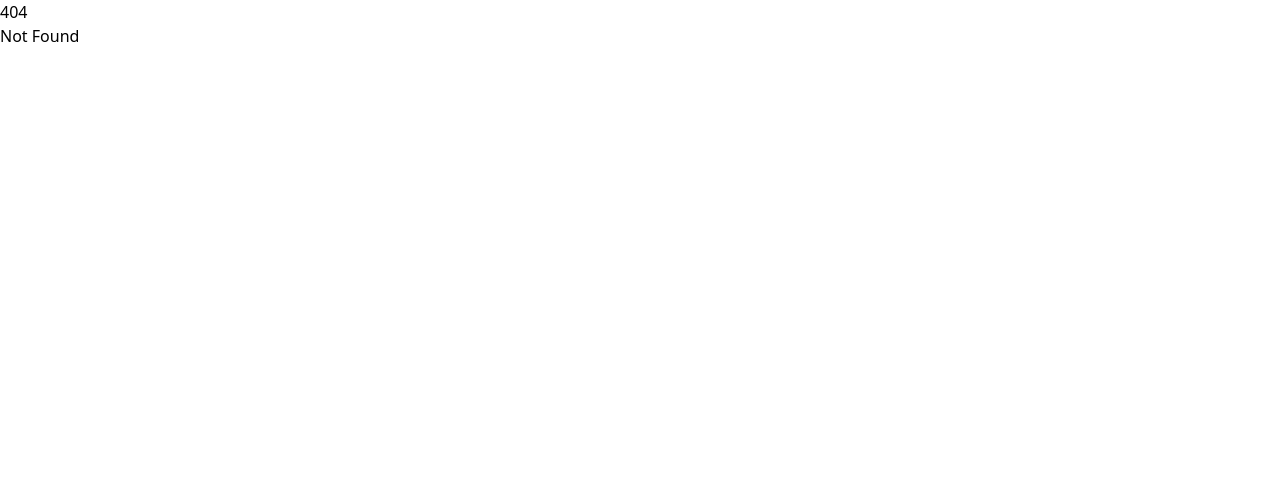
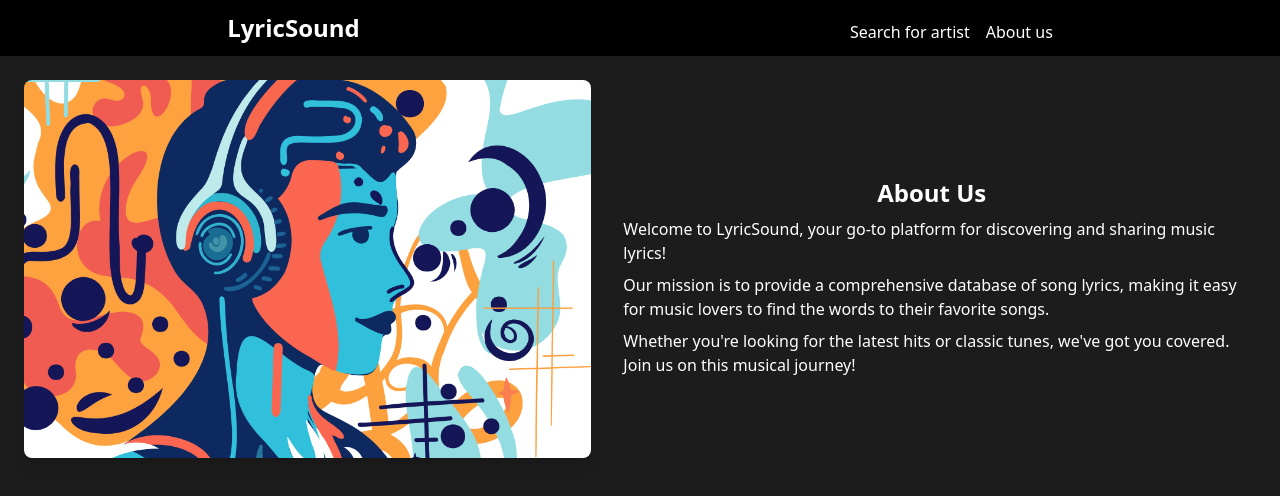
Before and after one commit to ivangc09/lyrics-search, a SvelteKit app: page /about in a window 1280 px wide. Before the commit this address had no page. Shown: the top 496 px of the page. Built offline with nearby package versions, Linux system fonts and the light colour scheme.

Commit message:
Pagina About

```diff
--- /dev/null
+++ b/src/routes/about/+page.svelte
@@ -0,0 +1,19 @@
+<script>
+    import Header from "../../Components/Header.svelte";
+</script>
+
+<main class="bg-[#1c1c1c] min-h-screen">
+    <Header />
+
+    <div class="flex justify-around items-center p-6 gap-4">
+        <div>
+            <img src="musical.webp" alt="Musical Note" class="object-cover rounded-lg shadow-lg" />
+        </div>
+        <div class="text-white p-4">
+            <h1 class="text-2xl font-bold text-center mt-4">About Us</h1>
+            <p class="text-left mt-2">Welcome to LyricSound, your go-to platform for discovering and sharing music lyrics!</p>
+            <p class="text-left mt-2">Our mission is to provide a comprehensive database of song lyrics, making it easy for music lovers to find the words to their favorite songs.</p>
+            <p class="text-left mt-2">Whether you're looking for the latest hits or classic tunes, we've got you covered. Join us on this musical journey!</p>
+        </div>
+    </div>
+</main>
```
Also changed, not shown: static/musical.webp (added).
